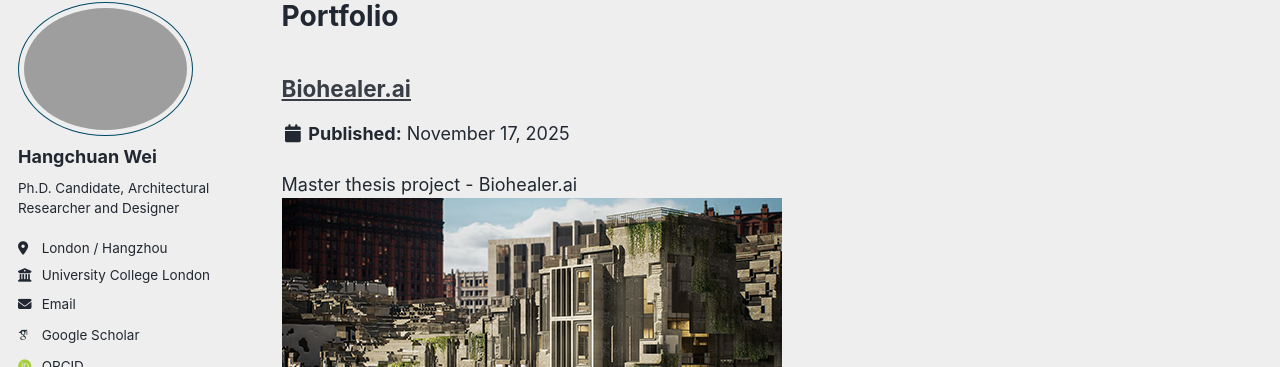
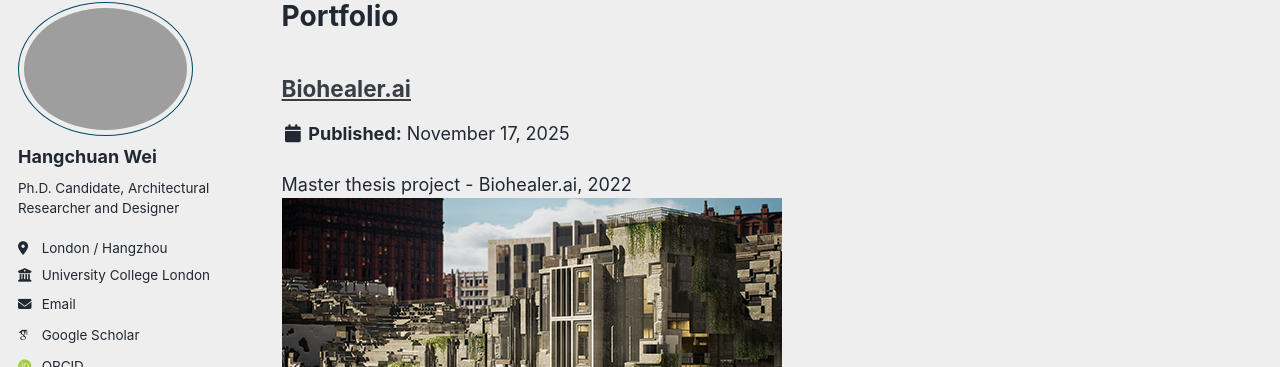
Before and after one commit to hang-chuan-wei/hang-chuan-wei.github.io, a Jekyll site: the page built from _pages/portfolio.html, in a window 1280 px wide and 900 px high. Shown: the part 97-464 px from the top of the window. Built offline with Jekyll 4.4.1, drawn with Linux system fonts in a browser that asks for light colours; some web fonts are replaced; a script that is not in the unit is left out.

Commit message:
Update 0_biohealer.md

```diff
--- a/_portfolio/0_biohealer.md
+++ b/_portfolio/0_biohealer.md
@@ -1,6 +1,6 @@
 ---
 title: "Biohealer.ai"
-excerpt: "Master thesis project - Biohealer.ai <br/><img src='/images/2022_BiohealerAI/Cover.png'>"
+excerpt: "Master thesis project - Biohealer.ai, 2022 <br/><img src='/images/2022_BiohealerAI/Cover.png'>"
 collection: portfolio
 ---
 **Design:** Hangchuan Wei, Yuqian Gao, Xiaoying Fu, & Yuhan Wu, instructed by Richard Beckett
```
